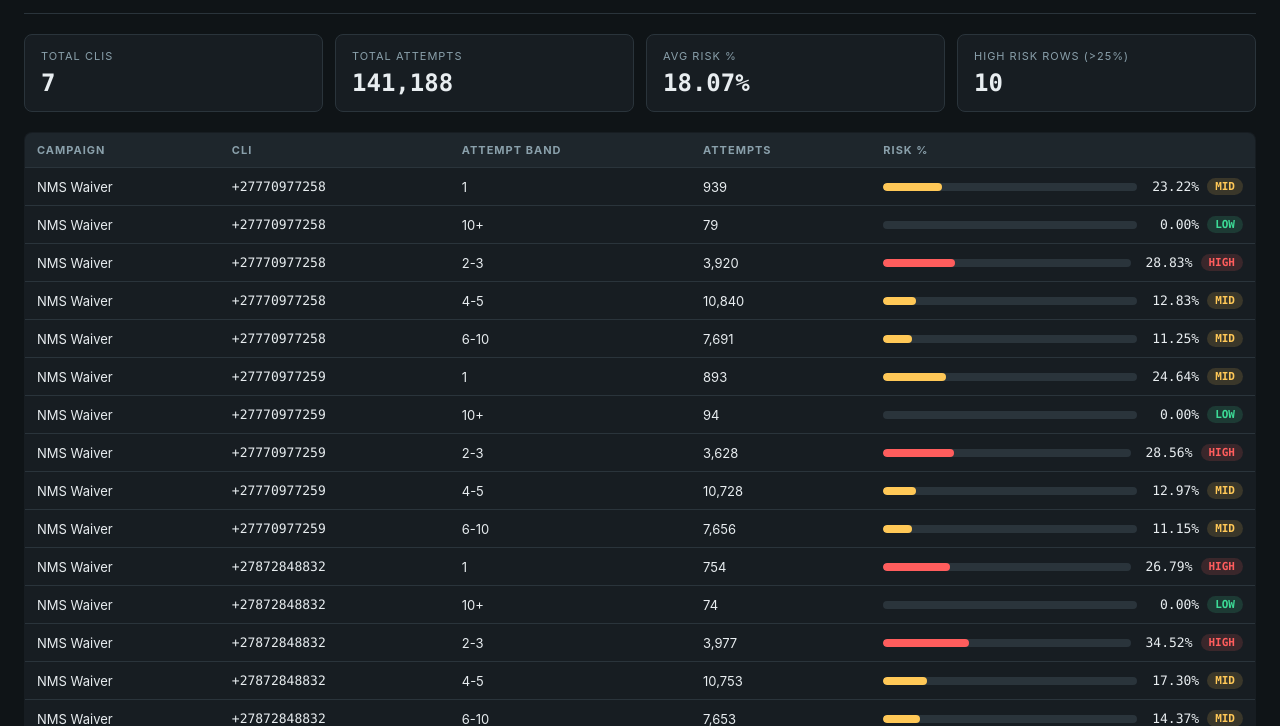
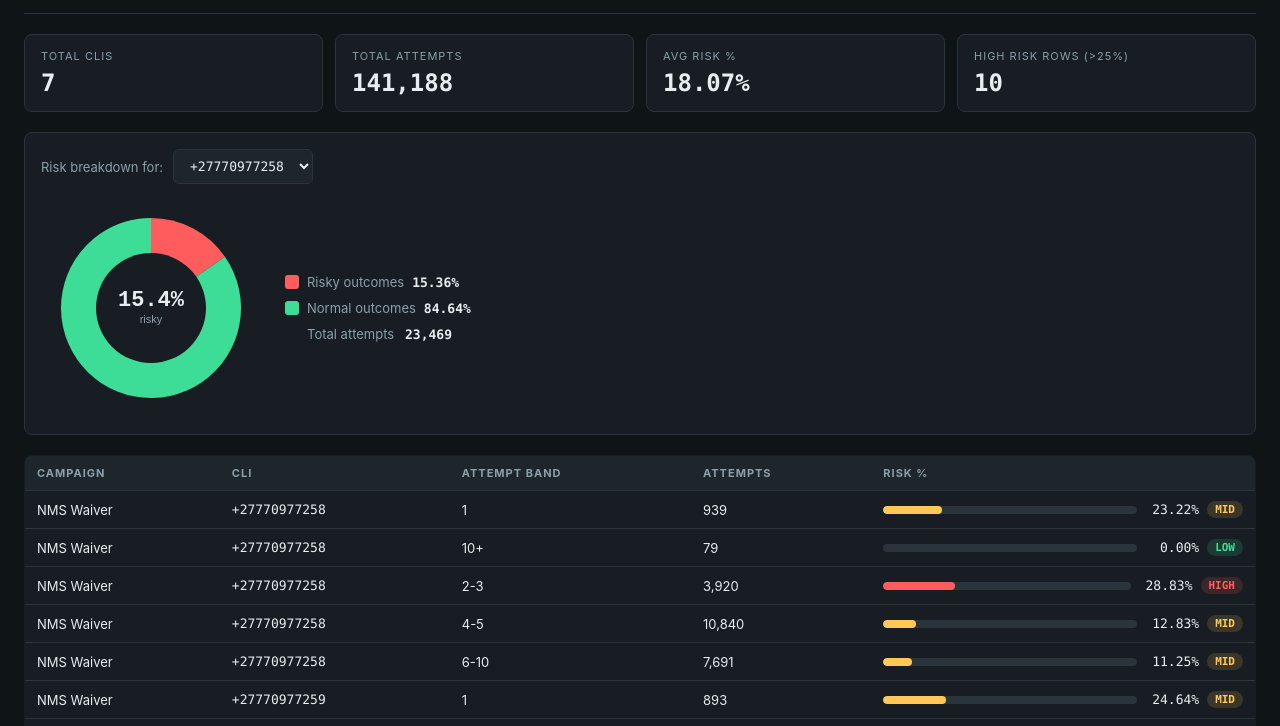
Before and after one commit to I50N/CLI_Risk_Indicator, a plain HTML site: page index.html in a window 1280 px wide. Shown: the part 73-799 px from the top of the page. Drawn offline with Linux system fonts and the light colour scheme.

Commit message:
Update index.html

```diff
--- a/index.html
+++ b/index.html
@@ -132,6 +132,37 @@
   .badge-mid{background:rgba(255,200,87,0.15);color:var(--warn);}
   .badge-high{background:rgba(255,93,93,0.15);color:var(--bad);}
   .status{font-size:12px;color:var(--muted);margin-top:8px;}
+  .chart-section{
+    background:var(--panel);
+    border:1px solid var(--line);
+    border-radius:8px;
+    padding:16px;
+    margin-bottom:20px;
+  }
+  .chart-controls{
+    display:flex;
+    align-items:center;
+    gap:10px;
+    margin-bottom:14px;
+    font-size:13px;
+    color:var(--muted);
+  }
+  .chart-wrap{
+    display:flex;
+    align-items:center;
+    gap:24px;
+    flex-wrap:wrap;
+  }
+  .chart-legend{
+    display:flex;
+    flex-direction:column;
+    gap:10px;
+    font-size:13px;
+  }
+  .legend-row{display:flex;align-items:center;gap:8px;}
+  .legend-swatch{width:14px;height:14px;border-radius:3px;flex-shrink:0;}
+  .legend-label{color:var(--muted);min-width:90px;}
+  .legend-val{font-family:var(--mono);font-weight:700;}
   footer{margin-top:30px;text-align:center;color:var(--muted);font-size:11px;}
 </style>
 </head>
@@ -159,6 +190,17 @@
   <div class="card"><div class="label">Total Attempts</div><div class="value" id="statAttempts">-</div></div>
   <div class="card"><div class="label">Avg Risk %</div><div class="value" id="statAvgRisk">-</div></div>
   <div class="card"><div class="label">High Risk Rows (&gt;25%)</div><div class="value" id="statHigh">-</div></div>
+</div>
+
+<div class="chart-section">
+  <div class="chart-controls">
+    <label for="chartCli">Risk breakdown for:</label>
+    <select id="chartCli"></select>
+  </div>
+  <div class="chart-wrap">
+    <canvas id="riskDoughnut" width="220" height="220"></canvas>
+    <div class="chart-legend" id="chartLegend"></div>
+  </div>
 </div>
 
 <table id="dataTable">
@@ -244,6 +286,82 @@ function populateBandFilter(){
     bands.map(b => `<option value="${b}">${b}</option>`).join('');
 }
 
+function populateChartCli(){
+  const clis = [...new Set(rows.map(r => r.outbound_cli))];
+  const sel = document.getElementById('chartCli');
+  const prev = sel.value;
+  sel.innerHTML = clis.map(c => `<option value="${c}">${c}</option>`).join('');
+  if(clis.includes(prev)) sel.value = prev;
+}
+
+function drawDoughnut(){
+  const cli = document.getElementById('chartCli').value;
+  const data = rows.filter(r => r.outbound_cli === cli);
+
+  const totalAttempts = data.reduce((s,r) => s + r.attempts, 0);
+  const riskyAttempts = data.reduce((s,r) => s + r.attempts * (r.risk_pct/100), 0);
+  const normalAttempts = totalAttempts - riskyAttempts;
+
+  const riskyPct = totalAttempts > 0 ? (riskyAttempts/totalAttempts*100) : 0;
+  const normalPct = 100 - riskyPct;
+
+  const canvas = document.getElementById('riskDoughnut');
+  const ctx = canvas.getContext('2d');
+  const w = canvas.width, h = canvas.height;
+  ctx.clearRect(0,0,w,h);
+
+  const cx = w/2, cy = h/2, rOuter = 90, rInner = 55;
+  let startAngle = -Math.PI/2;
+
+  const segments = [
+    { value: riskyPct, color: '#ff5d5d', label: 'Risky outcomes' },
+    { value: normalPct, color: '#3ddc97', label: 'Normal outcomes' }
+  ];
+
+  segments.forEach(seg => {
+    const angle = (seg.value/100) * Math.PI * 2;
+    ctx.beginPath();
+    ctx.moveTo(cx,cy);
+    ctx.arc(cx,cy,rOuter,startAngle,startAngle+angle);
+    ctx.closePath();
+    ctx.fillStyle = seg.color;
+    ctx.fill();
+    startAngle += angle;
+  });
+
+  // cut out center
+  ctx.beginPath();
+  ctx.arc(cx,cy,rInner,0,Math.PI*2);
+  ctx.fillStyle = '#171d22';
+  ctx.fill();
+
+  // center text
+  ctx.fillStyle = '#e8edf0';
+  ctx.font = 'bold 22px monospace';
+  ctx.textAlign = 'center';
+  ctx.textBaseline = 'middle';
+  ctx.fillText(riskyPct.toFixed(1)+'%', cx, cy-8);
+  ctx.font = '11px sans-serif';
+  ctx.fillStyle = '#8aa0ab';
+  ctx.fillText('risky', cx, cy+12);
+
+  // legend
+  const legend = document.getElementById('chartLegend');
+  legend.innerHTML = segments.map(seg => `
+    <div class="legend-row">
+      <div class="legend-swatch" style="background:${seg.color}"></div>
+      <div class="legend-label">${seg.label}</div>
+      <div class="legend-val">${seg.value.toFixed(2)}%</div>
+    </div>
+  `).join('') + `
+    <div class="legend-row">
+      <div class="legend-swatch" style="background:transparent"></div>
+      <div class="legend-label">Total attempts</div>
+      <div class="legend-val">${totalAttempts.toLocaleString()}</div>
+    </div>
+  `;
+}
+
 function render(){
   const search = document.getElementById('search').value.toLowerCase();
   const band = document.getElementById('bandFilter').value;
@@ -284,6 +402,8 @@ function render(){
   }).join('');
 
   updateSummary(filtered);
+  populateChartCli();
+  drawDoughnut();
 }
 
 function updateSummary(data){
@@ -336,6 +456,7 @@ async function reload(){
 
 document.getElementById('search').addEventListener('input', render);
 document.getElementById('campaignFilter').addEventListener('change', render);
+document.getElementById('chartCli').addEventListener('change', drawDoughnut);
 document.getElementById('bandFilter').addEventListener('change', render);
 
 document.querySelectorAll('th[data-key]').forEach(th => {
```
